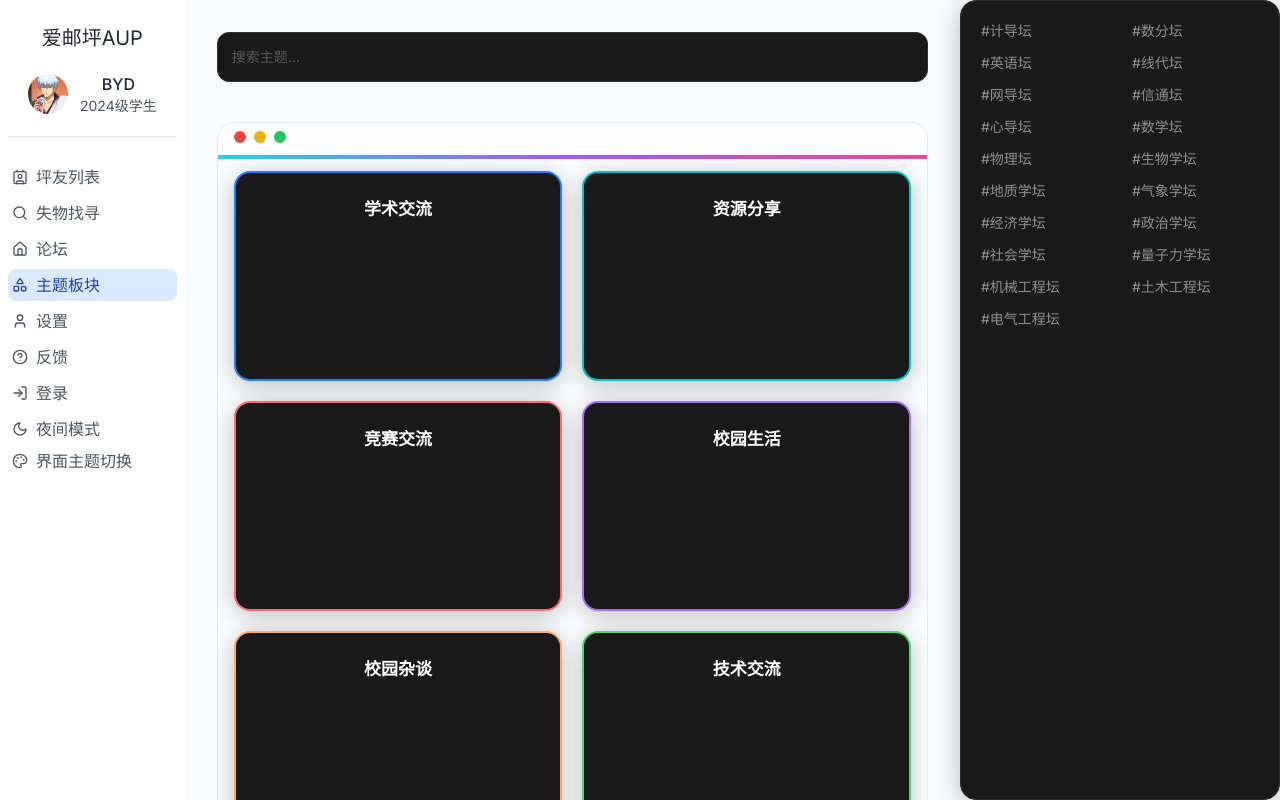
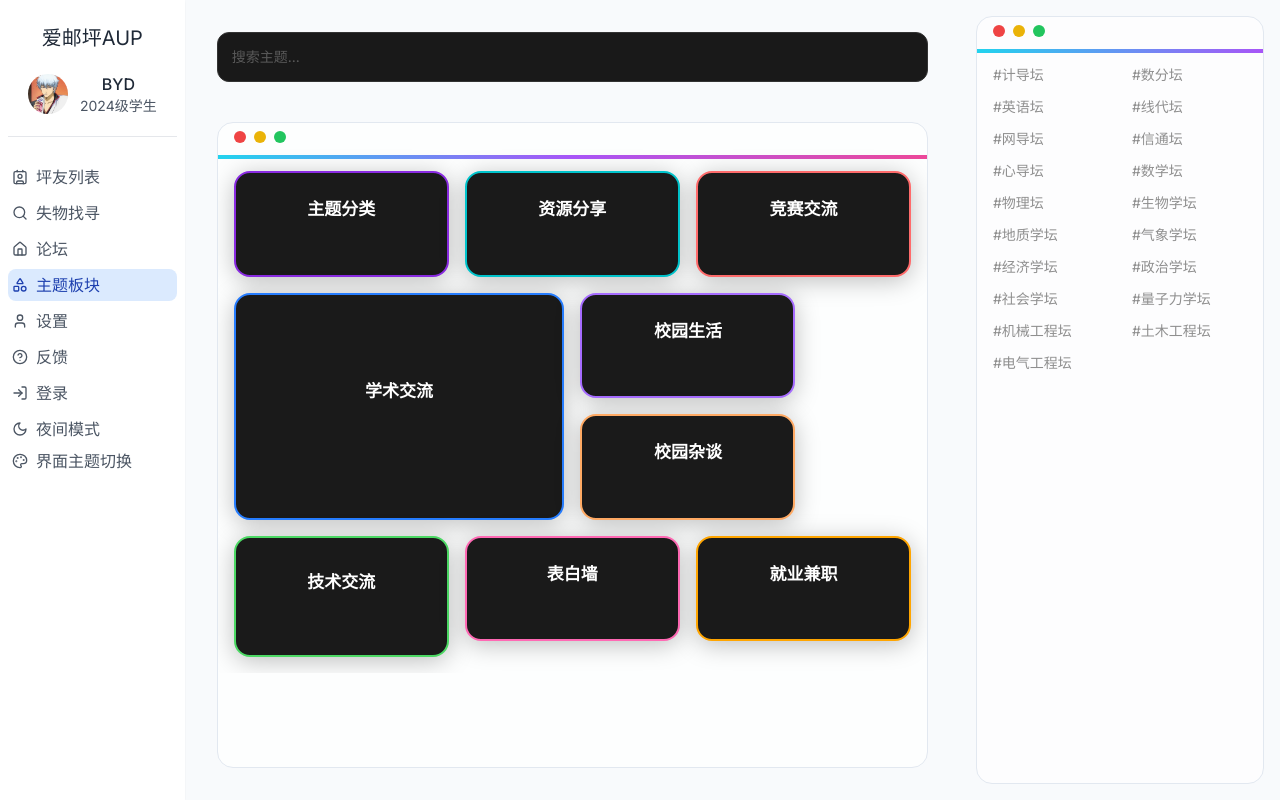
Before and after one commit to Dvcode982/AUP-DEMO, a Next.js app: page /topic-block in a window 1280 px wide. Built offline with nearby package versions, Linux system fonts and the light colour scheme.

Commit message:
frontend upd3

```diff
--- /dev/null
+++ b/app/components/TopicCard.tsx
@@ -0,0 +1,34 @@
+interface TopicCardProps {
+  topic: string;
+  colors: {
+    border: string;
+    glow: string;
+  };
+  sizeClass: string;
+}
+
+export default function TopicCard({ topic, colors, sizeClass }: TopicCardProps) {
+  return (
+    <div
+      className={`group relative p-6 bg-[#1A1A1A] rounded-2xl border-2
+                transition-all cursor-pointer shadow-[0_4px_24px_rgba(0,0,0,0.25)]
+                hover:shadow-[0_8px_32px_var(--glow)] ${sizeClass}
+                hover:transform hover:scale-[1.02] duration-300`}
+      style={{
+        borderColor: colors.border,
+        '--glow': colors.glow,
+      } as React.CSSProperties}
+    >
+      <div className="absolute inset-0 rounded-2xl opacity-0 group-hover:opacity-100 transition-opacity bg-[var(--glow)] blur-xl" />
+
+      <div className="relative flex flex-col items-center justify-center h-full">
+        <div className="text-center font-semibold text-[17px] group-hover:scale-105 transition-transform">
+          {topic}
+        </div>
+        <div className="mt-2 text-sm text-gray-400 opacity-0 group-hover:opacity-100 transition-opacity">
+          点击进入讨论
+        </div>
+      </div>
+    </div>
+  );
+}
--- a/app/components/messages/ChatWindow.tsx
+++ b/app/components/messages/ChatWindow.tsx
@@ -72,7 +72,7 @@ export default function ChatWindow({ chatId }: ChatWindowProps) {
   return (
     <div className="relative flex flex-col h-full border border-border rounded-2xl overflow-hidden bg-white dark:bg-gray-800 bg-opacity-70 dark:bg-opacity-70 ">
 
-      <div className="p-2 flex items-center z-20 bg-opacity-50 dark:bg-opacity-50">
+      <div className="p-2 flex items-center z-20 bg-opacity-0 dark:bg-opacity-0">
       {/* 终端窗口顶部按钮 */}
       <div className="absolute top-0 left-0 right-0 h-8 bg-white dark:bg-gray-800 flex items-center px-4 z-20 mt-2 bg-opacity-20 dark:bg-opacity-20">
         <div className="w-4 h-4 bg-red-500 rounded-full mr-2"></div>
@@ -132,7 +132,7 @@ export default function ChatWindow({ chatId }: ChatWindowProps) {
             onChange={(e) => setNewMessage(e.target.value)}
             onKeyDown={handleKeyPress}
             placeholder="在这里输入内容..."
-            className="flex-grow bg-blue-50 dark:bg-gray-800 border-gray-600 text-white placeholder-gray-400 focus:ring-0"
+            className="flex-grow bg-blue-50 dark:bg-gray-800 border-gray-600 text-black dark:text-white placeholder-gray-400 focus:ring-0"
           />
           <div className="flex items-center space-x-2">
             <Button variant="ghost" size="icon" className="rounded-lg bg-gray-100 dark:bg-gray-800 border border-gray-400 dark:border-gray-600 text-gray-600 dark:text-gray-300 hover:bg-blue-100 dark:hover:bg-blue-800 hover:text-blue-600 dark:hover:text-blue-300">
--- a/app/contexts/BackgroundContext.tsx
+++ b/app/contexts/BackgroundContext.tsx
@@ -22,8 +22,8 @@ export function BackgroundProvider({ children }: { children: React.ReactNode })
 
     if (isCustomBackground) {
       const overlay = theme === 'dark'
-        ? "linear-gradient(rgba(0, 0, 0, 0.39), rgba(0, 0, 0, 0.5))"
-        : "linear-gradient(rgba(255, 255, 255, 0.43), rgba(255, 255, 255, 0.5))"
+        ? "linear-gradient(rgba(35, 35, 35, 0.39), rgba(43, 43, 43, 0.39))"
+        : "linear-gradient(rgba(43, 43, 43, 0.19), rgba(255, 255, 255, 0.19))"
 
       document.body.style.backgroundImage = `${overlay}, url('/images/EVA_BG.jpg')`
       document.body.style.backgroundSize = "cover"
--- a/app/globals.css
+++ b/app/globals.css
@@ -34,7 +34,7 @@
 
   --radius: 0.5rem;
 
-  --background-dark: 216.52 34.33% 13.14%;  /* 偏蓝的深灰色背景 */
+  --background-dark: 216.52 34.33% 12.14%;  /* 偏蓝的深灰色背景 */
   --foreground-dark: 210 29% 16%;
 
   --card-dark: 222.2 84% 4.9%;
--- a/app/lost-and-found/page.tsx
+++ b/app/lost-and-found/page.tsx
@@ -44,7 +44,7 @@ export default function LostAndFound() {
       <main className="flex-1 p-4 overflow-hidden">
         <div className="max-w-6xl mx-auto">
           <SearchBar />
-          <div className="grid grid-cols-1 md:grid-cols-2 lg:grid-cols-3 gap-4 mt-4 overflow-y-auto" style={{maxHeight: 'calc(100vh - 140px)'}}>
+          <div className="grid grid-cols-1 md:grid-cols-2 lg:grid-cols-3 gap-4 mt-4 overflow-y-auto " style={{maxHeight: 'calc(100vh - 140px)'}}>
             {lostAndFoundPosts.map(post => (
               <Post key={post.id} {...post} />
             ))}
--- a/app/page.tsx
+++ b/app/page.tsx
@@ -41,12 +41,12 @@ export default function Home() {
     <div className="flex h-screen bg-gradient-to-br ">
       <Sidebar />
 
-      <main className="flex-1 pt-4 pb-4 pl-4 overflow-hidden flex">
+      <main className="flex-1 pt-4 pb-4 pl-4 overflow-hidden flex ">
         {/* 左侧：帖子列表，占据 50% */}
         <div className="w-2/3 flex flex-col mr-4">
           <SearchBar />
 
-          <div className="flex flex-col space-y-4 mt-6 overflow-y-auto" style={{ maxHeight: 'calc(100vh - 140px)' }}>
+          <div className="flex flex-col space-y-4 mt-6 overflow-y-auto opacity-90" style={{ maxHeight: 'calc(100vh - 140px)' }}>
             {posts.map(post => (
               <Post key={post.id} {...post} />
             ))}
--- a/app/post/[id]/page.tsx
+++ b/app/post/[id]/page.tsx
@@ -10,6 +10,7 @@ async function fetchPostData(id: string) {
   // 这里模拟 API 请求，实际开发中你需要替换为实际的 API 调用
   const response = await fetch(`/api/posts/${id}`);
   const data = await response.json();
+
   return data;
 }
 
--- a/app/topic-block/page.tsx
+++ b/app/topic-block/page.tsx
@@ -1,22 +1,38 @@
 'use client'
 import Sidebar from '../components/Sidebar'
+import TopicCard from '../components/TopicCard'
 
 // 主题颜色配置表
-const TOPIC_COLORS = {
+const TOPIC_COLORS: Record<string, { border: string; glow: string }> = {
   '学术交流': { border: '#267DFF', glow: 'rgba(38,125,255,0.3)' },
   '资源分享': { border: '#00C4CC', glow: 'rgba(0,196,204,0.3)' },
   '竞赛交流': { border: '#FF6B6B', glow: 'rgba(255,107,107,0.3)' },
   '校园生活': { border: '#A66CFF', glow: 'rgba(166,108,255,0.3)' },
   '校园杂谈': { border: '#FFAA64', glow: 'rgba(255,170,100,0.3)' },
-  '技术交流': { border: '#4CD964', glow: 'rgba(76,217,100,0.3)' }
+  '技术交流': { border: '#4CD964', glow: 'rgba(76,217,100,0.3)' },
+  '表白墙': { border: '#FF69B4', glow: 'rgba(255,105,180,0.3)' },
+  '就业兼职': { border: '#FFA500', glow: 'rgba(255,165,0,0.3)' },
+  '主题分类': { border: '#8A2BE2', glow: 'rgba(138,43,226,0.3)' } // Add this line
 }
 
 export default function TopicBlock() {
+  const topicCards = [
+    { topic: '主题分类', sizeClass: 'col-span-2 row-span-1' },
+    { topic: '资源分享', sizeClass: 'col-span-2 row-span-1' },
+    { topic: '竞赛交流', sizeClass: 'col-span-2 row-span-1' },
+    { topic: '学术交流', sizeClass: 'col-span-3 row-span-2' },
+    { topic: '校园生活', sizeClass: 'col-span-2 row-span-1' },
+    { topic: '校园杂谈', sizeClass: 'col-span-2 row-span-1' },
+    { topic: '技术交流', sizeClass: 'col-span-2 row-span-2' },
+    { topic: '表白墙', sizeClass: 'col-span-2 row-span-1' },
+    { topic: '就业兼职', sizeClass: 'col-span-2 row-span-1' }
+  ];
+
   return (
     <div className="flex h-screen text-white">
       <Sidebar />
 
-      <main className="flex-1 p-8 overflow-y-auto">
+      <main className="flex-1 flex flex-col p-8 overflow-y-auto">
         {/* 搜索框 */}
         <div className="mb-10">
           <input
@@ -29,44 +45,38 @@ export default function TopicBlock() {
         </div>
 
         {/* 主题卡片区 */}
-        <div className="relative flex flex-col h-full border border-border rounded-2xl overflow-hidden bg-white dark:bg-gray-800 bg-opacity-50 dark:bg-opacity-50">
-        <div className="absolute top-0 left-0 right-0 h-3 bg-white dark:bg-gray-800 flex items-center px-4 z-20 mt-2 bg-opacity-50 dark:bg-opacity-50">
+        <div className="relative h-full border border-border rounded-2xl overflow-hidden bg-white dark:bg-gray-800 bg-opacity-80 dark:bg-opacity-80 flex-grow">
+          <div className="absolute top-0 left-0 right-0 h-3 bg-white dark:bg-gray-800 flex items-center px-4 z-20 mt-2 bg-opacity-0 dark:bg-opacity-0">
             <div className="w-3 h-3 bg-red-500 rounded-full mr-2"></div>
             <div className="w-3 h-3 bg-yellow-500 rounded-full mr-2"></div>
             <div className="w-3 h-3 bg-green-500 rounded-full"></div>
-        <div className="absolute top-0  left-0 right-0 h-1 bg-gradient-to-r from-cyan-400 via-purple-500 to-pink-500 z-20 mt-6 overflow-hidden"></div>
+            <div className="absolute top-0 left-0 right-0
+            h-1 bg-gradient-to-r from-cyan-400 via-purple-500 to-pink-500 z-20 mt-6 overflow-hidden"></div>
           </div>
 
-          <div className="grid grid-cols-2 gap-5 flex-auto relative z-10 flex-grow overflow-y-auto p-4 pt-12">
-            {Object.entries(TOPIC_COLORS).map(([topic, colors]) => (
-              <div
+          <div className="grid grid-cols-6 gap-4 flex-auto relative z-10 flex-grow overflow-y-auto p-4 pt-12">
+            {topicCards.map(({ topic, sizeClass }) => (
+              <TopicCard
                 key={topic}
-                className="group relative p-6 bg-[#1A1A1A] rounded-2xl border-2
-                        transition-all cursor-pointer shadow-[0_4px_24px_rgba(0,0,0,0.25)]
-                        hover:shadow-[0_8px_32px_var(--glow)]"
-                style={{
-                  borderColor: colors.border,
-                  '--glow': colors.glow
-                }}
-              >
-                {/* 发光效果 */}
-                <div className="absolute inset-0 rounded-2xl opacity-0 group-hover:opacity-100
-                              transition-opacity bg-[var(--glow)] blur-xl" />
-
-                <div className="relative text-center font-semibold text-[17px]
-                              group-hover:scale-105 transition-transform">
-                  {topic}
+                topic={topic}
+                colors={TOPIC_COLORS[topic as keyof typeof TOPIC_COLORS]}
+                sizeClass={sizeClass}
+              />
+            ))}
           </div>
         </div>
-            ))}
-          </div>
 
-
-        </div>
       </main>
       {/* 标签区 */}
-      <div className="w-[320px] bg-[#1A1A1A] p-5 rounded-2xl
-                        border border-[#2D2D2D] shadow-[0_4px_24px_rgba(0,0,0,0.25)]">
+      <div className="relative flex flex-col flex-none basis-80 p-4">
+        <div className="relative flex flex-col h-full border border-border rounded-2xl overflow-hidden bg-white dark:bg-gray-800 bg-opacity-70 dark:bg-opacity-70">
+          <div className="absolute top-0 left-0 right-0 h-3 bg-white dark:bg-gray-800 flex items-center px-4 z-20 mt-2 bg-opacity-0 dark:bg-opacity-0">
+            <div className="w-3 h-3 bg-red-500 rounded-full mr-2"></div>
+            <div className="w-3 h-3 bg-yellow-500 rounded-full mr-2"></div>
+            <div className="w-3 h-3 bg-green-500 rounded-full"></div>
+            <div className="absolute top-0 left-0 right-0 h-1 bg-gradient-to-r from-cyan-400 to-purple-500 z-20 mt-6 overflow-hidden"></div>
+          </div>
+          <div className="relative z-10 flex-grow overflow-y-auto p-4 pt-12">
             <div className="grid grid-cols-2 gap-x-6 gap-y-3 text-[#8F8F8F]">
               {[
                 '#计导坛', '#数分坛', '#英语坛', '#线代坛',
@@ -85,5 +95,7 @@ export default function TopicBlock() {
             </div>
           </div>
         </div>
+      </div>
+    </div>
   )
 }
--- a/package.json
+++ b/package.json
@@ -24,6 +24,7 @@
     "react-calendar": "^5.1.0",
     "react-dom": "^18",
     "react-redux": "^9.2.0",
+    "reactcards": "^0.4.0",
     "tailwind-merge": "^3.0.1",
     "tailwindcss-animate": "^1.0.7"
   },
```
Also changed, not shown: app/components/messages/MessageList.tsx (+5 -7 lines), 1 other file (tests, documents, lock files or other folders). Lines whose indentation alone changed are shown as unchanged.
